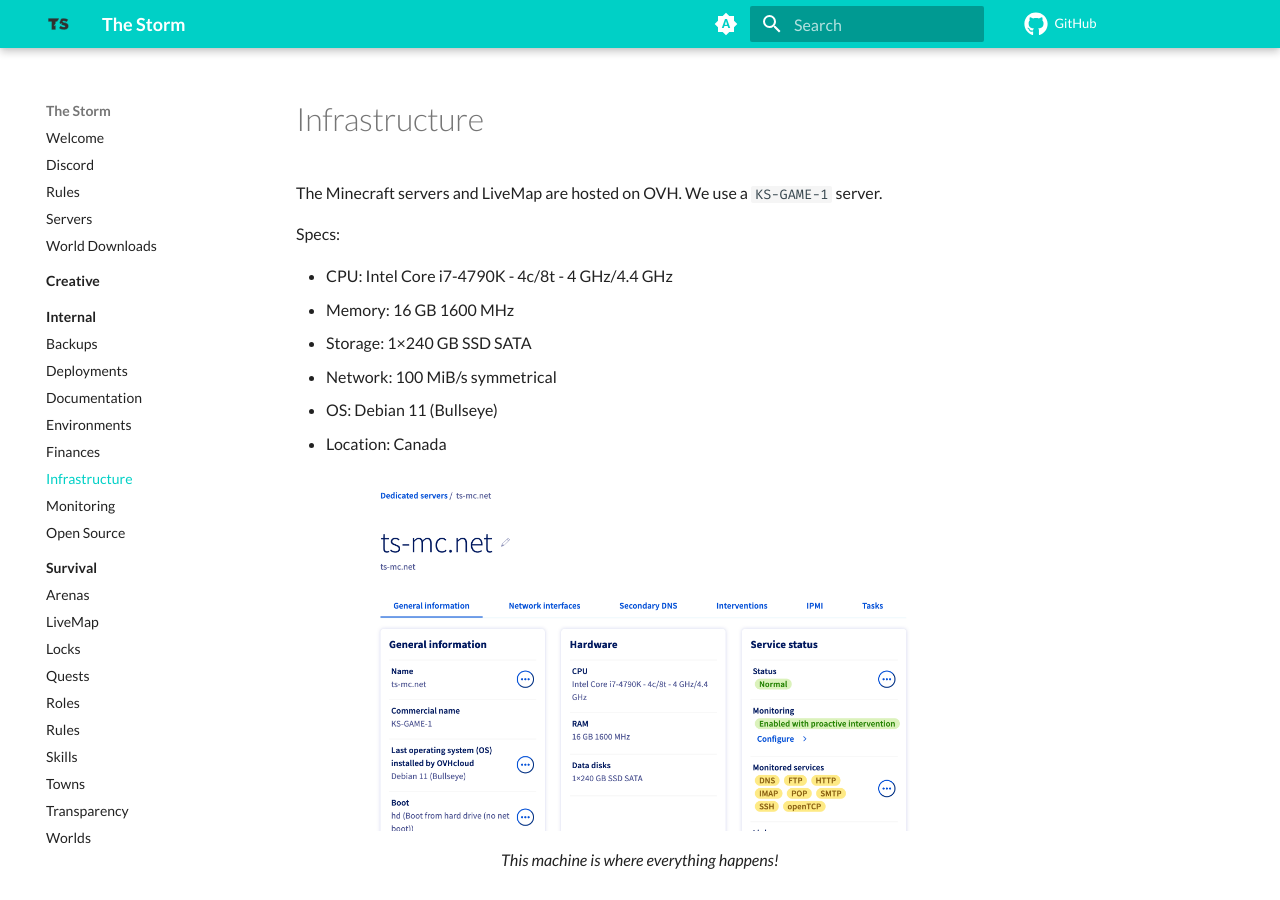
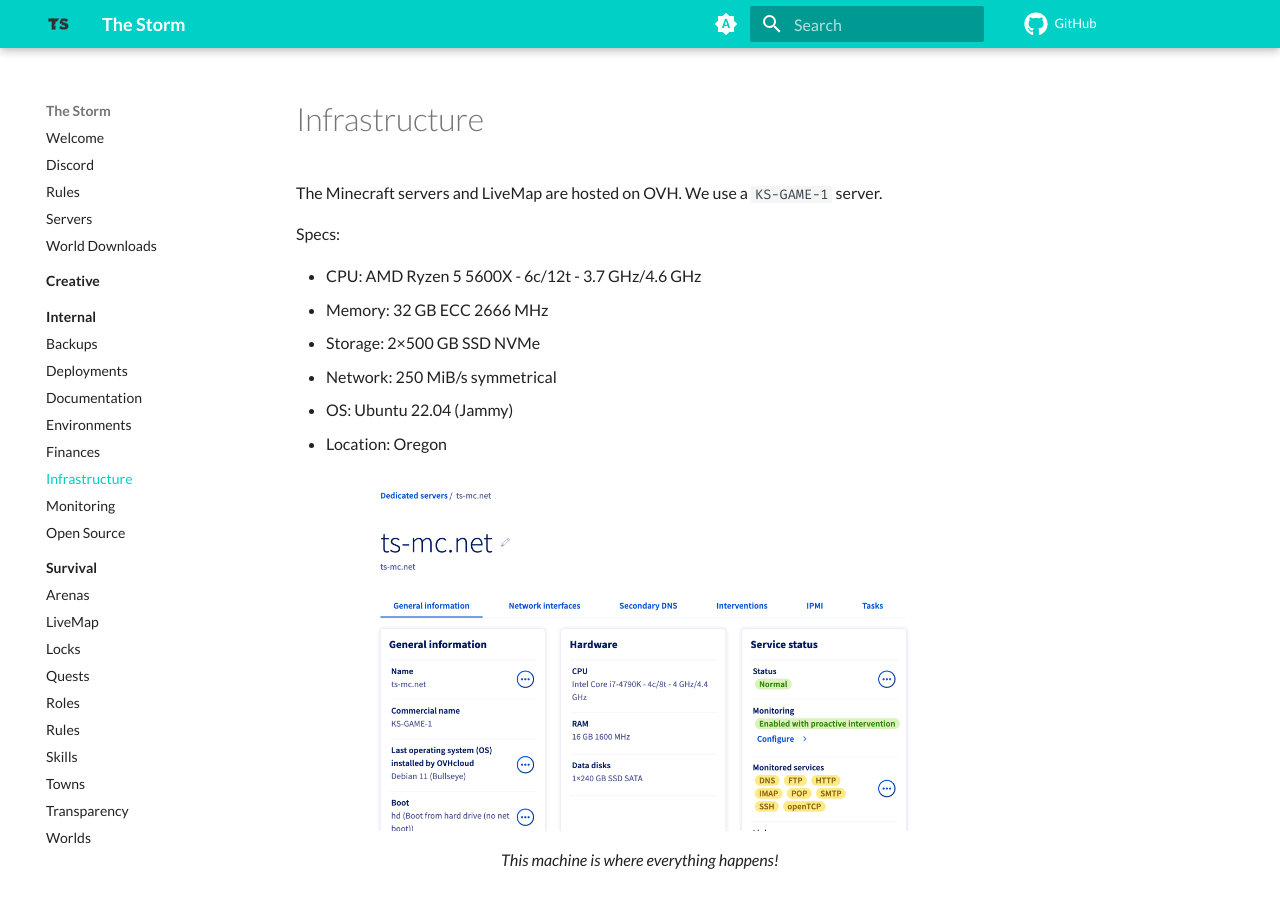
Before and after one commit to the-storm-mc/docs, an MkDocs documentation site: the page built from docs/internal/infrastructure.md, in a window 1280 px wide and 900 px high. Built offline with MkDocs 1.6.1 and Material for MkDocs 9.7.7, drawn with Linux system fonts in a browser that asks for light colours; comment, search, counter and statistics services are not loaded.

Commit message:
update server hardware

```diff
--- a/docs/internal/infrastructure.md
+++ b/docs/internal/infrastructure.md
@@ -4,12 +4,12 @@ The Minecraft servers and LiveMap are hosted on OVH. We use a `KS-GAME-1` server
 
 Specs:
 
--   CPU: Intel Core i7-4790K - 4c/8t - 4 GHz/4.4 GHz
--   Memory: 16 GB 1600 MHz
--   Storage: 1×240 GB SSD SATA
--   Network: 100 MiB/s symmetrical
--   OS: Debian 11 (Bullseye)
--   Location: Canada
+- CPU: AMD Ryzen 5 5600X - 6c/12t - 3.7 GHz/4.6 GHz
+- Memory: 32 GB ECC 2666 MHz
+- Storage: 2×500 GB SSD NVMe
+- Network: 250 MiB/s symmetrical
+- OS: Ubuntu 22.04 (Jammy)
+- Location: Oregon
 
 <figure markdown>
   ![Screenshot of the OVH UI](/assets/images/ovh.png){ width="550" }
```
